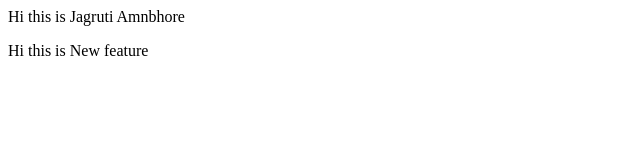
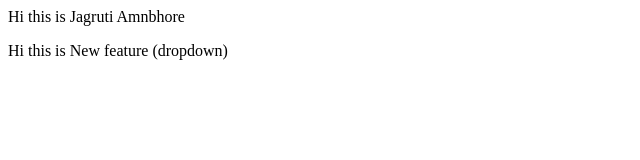
Before and after one commit to Jagruti-31/localRepo, a plain HTML site: page index.html in a window 1280 px wide. Shown: the full height of the page, 0-640 px from the left. Drawn offline with Linux system fonts and the light colour scheme.

Commit message:
Add dropdown

```diff
--- a/index.html
+++ b/index.html
@@ -1,2 +1,2 @@
 <p>Hi this is Jagruti Amnbhore</p>
-<p>Hi this is New feature</p>
+<p>Hi this is New feature (dropdown)</p>
```
